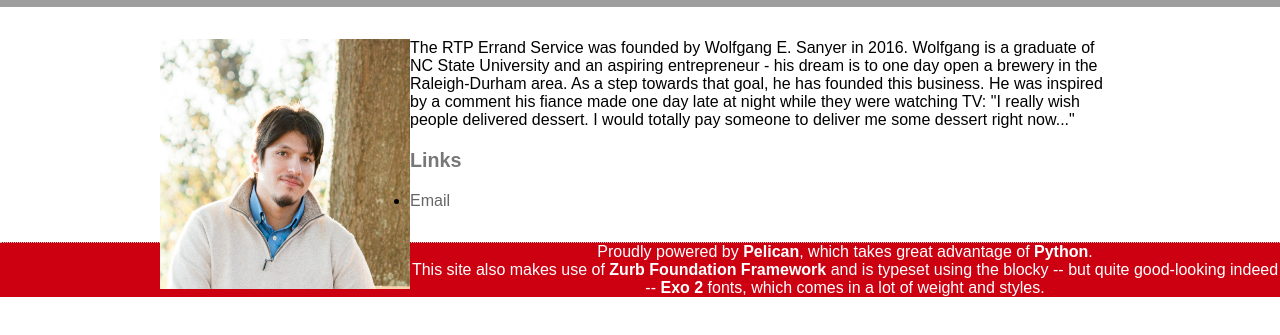
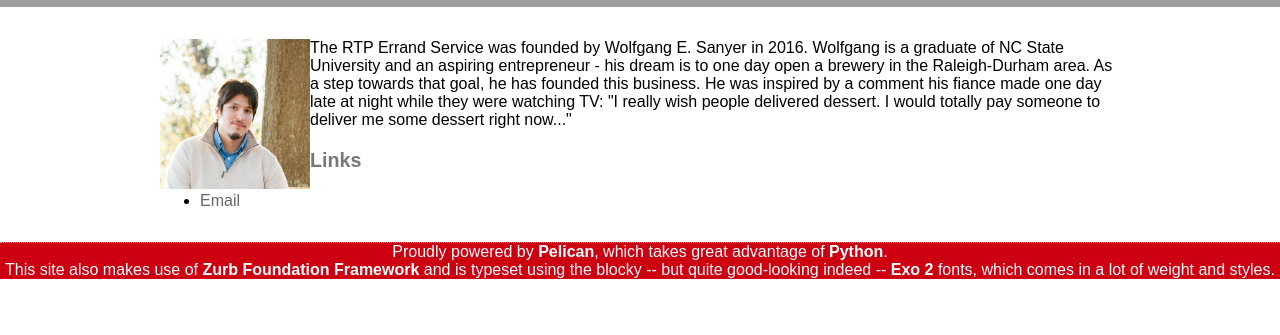
Before and after one commit to ezzieyguywuf/ezzieyguywuf.github.io, a plain HTML site: page pages/about.html in a window 1280 px wide. Shown: the part 215-550 px from the top of the page. Drawn offline with Linux system fonts and the light colour scheme; grey boxes are pictures that could not be loaded.

Commit message:
Resized image of my face.

```diff
--- a/pages/about.html
+++ b/pages/about.html
@@ -42,7 +42,7 @@
 
 
 
-        <img src="../images/my_face.png" align="left" height="250" width="250" alt="Wolfgang E. Sanyer">
+        <img src="../images/my_face.png" align="left" height="150" width="150" alt="Wolfgang E. Sanyer">
 The RTP Errand Service was founded by Wolfgang E. Sanyer in 2016. Wolfgang is a graduate
 of NC State University and an aspiring entrepreneur - his dream is to one day open a
 brewery in the Raleigh-Durham area. As a step towards that goal, he has founded this
@@ -55,7 +55,7 @@ deliver me some dessert right now..."
     <!---->
         <!--[><li><a href="../pages/how-it-works.html">How It Works</a></li><]-->
         <!--
-        <img src="../images/my_face.png" align="left" height="250" width="250" alt="Wolfgang E. Sanyer">
+        <img src="../images/my_face.png" align="left" height="150" width="150" alt="Wolfgang E. Sanyer">
 The RTP Errand Service was founded by Wolfgang E. Sanyer in 2016. Wolfgang is a graduate
 of NC State University and an aspiring entrepreneur - his dream is to one day open a
 brewery in the Raleigh-Durham area. As a step towards that goal, he has founded this
@@ -67,7 +67,7 @@ deliver me some dessert right now..."
     <!---->
         <!--[><li><a href="../pages/business-hours.html">Business Hours</a></li><]-->
         <!--
-        <img src="../images/my_face.png" align="left" height="250" width="250" alt="Wolfgang E. Sanyer">
+        <img src="../images/my_face.png" align="left" height="150" width="150" alt="Wolfgang E. Sanyer">
 The RTP Errand Service was founded by Wolfgang E. Sanyer in 2016. Wolfgang is a graduate
 of NC State University and an aspiring entrepreneur - his dream is to one day open a
 brewery in the Raleigh-Durham area. As a step towards that goal, he has founded this
@@ -79,7 +79,7 @@ deliver me some dessert right now..."
     <!---->
         <!--[><li><a href="../pages/service-area.html">Service Area</a></li><]-->
         <!--
-        <img src="../images/my_face.png" align="left" height="250" width="250" alt="Wolfgang E. Sanyer">
+        <img src="../images/my_face.png" align="left" height="150" width="150" alt="Wolfgang E. Sanyer">
 The RTP Errand Service was founded by Wolfgang E. Sanyer in 2016. Wolfgang is a graduate
 of NC State University and an aspiring entrepreneur - his dream is to one day open a
 brewery in the Raleigh-Durham area. As a step towards that goal, he has founded this
@@ -91,7 +91,7 @@ deliver me some dessert right now..."
     <!---->
         <!--[><li class="active"><a href="../pages/about.html">About</a></li><]-->
         <!--
-        <img src="../images/my_face.png" align="left" height="250" width="250" alt="Wolfgang E. Sanyer">
+        <img src="../images/my_face.png" align="left" height="150" width="150" alt="Wolfgang E. Sanyer">
 The RTP Errand Service was founded by Wolfgang E. Sanyer in 2016. Wolfgang is a graduate
 of NC State University and an aspiring entrepreneur - his dream is to one day open a
 brewery in the Raleigh-Durham area. As a step towards that goal, he has founded this
@@ -103,7 +103,7 @@ deliver me some dessert right now..."
     <!---->
         <!--[><li><a href="../pages/contact.html">Contact</a></li><]-->
         <!--
-        <img src="../images/my_face.png" align="left" height="250" width="250" alt="Wolfgang E. Sanyer">
+        <img src="../images/my_face.png" align="left" height="150" width="150" alt="Wolfgang E. Sanyer">
 The RTP Errand Service was founded by Wolfgang E. Sanyer in 2016. Wolfgang is a graduate
 of NC State University and an aspiring entrepreneur - his dream is to one day open a
 brewery in the Raleigh-Durham area. As a step towards that goal, he has founded this
```
